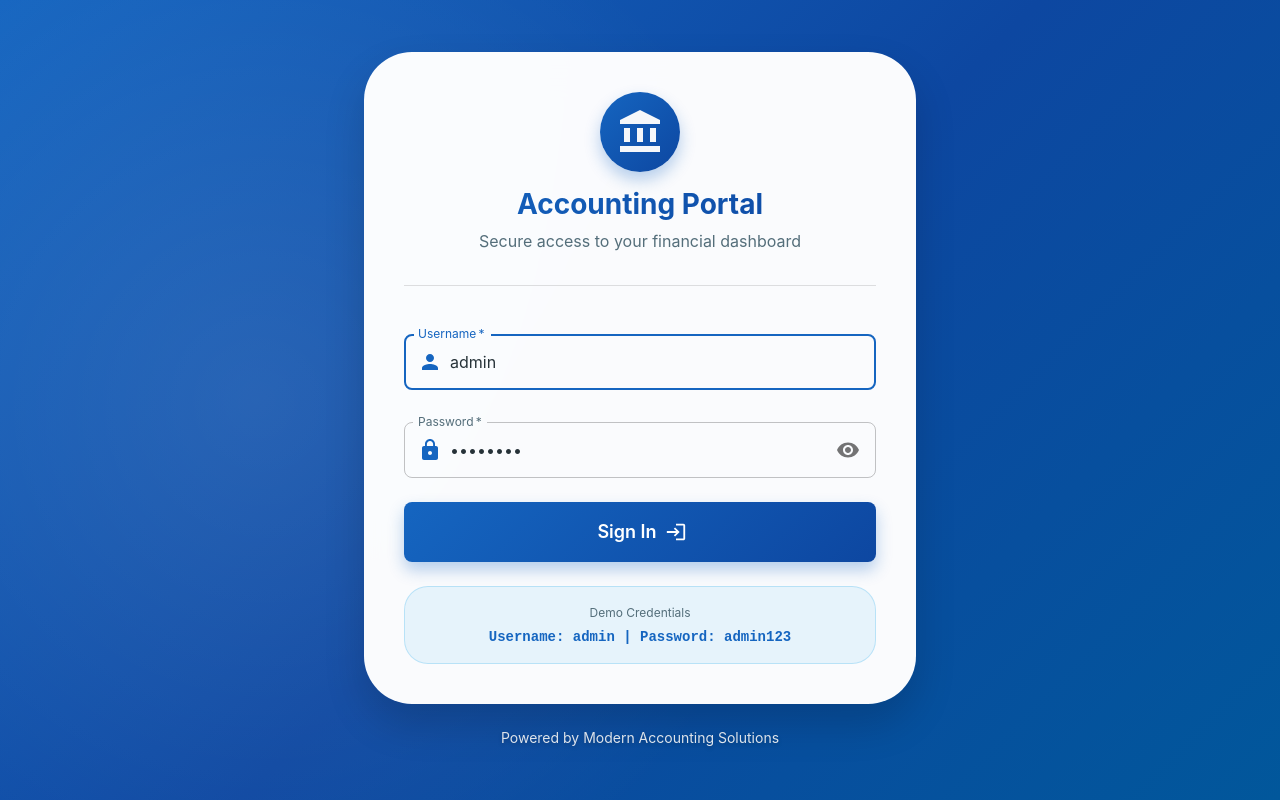
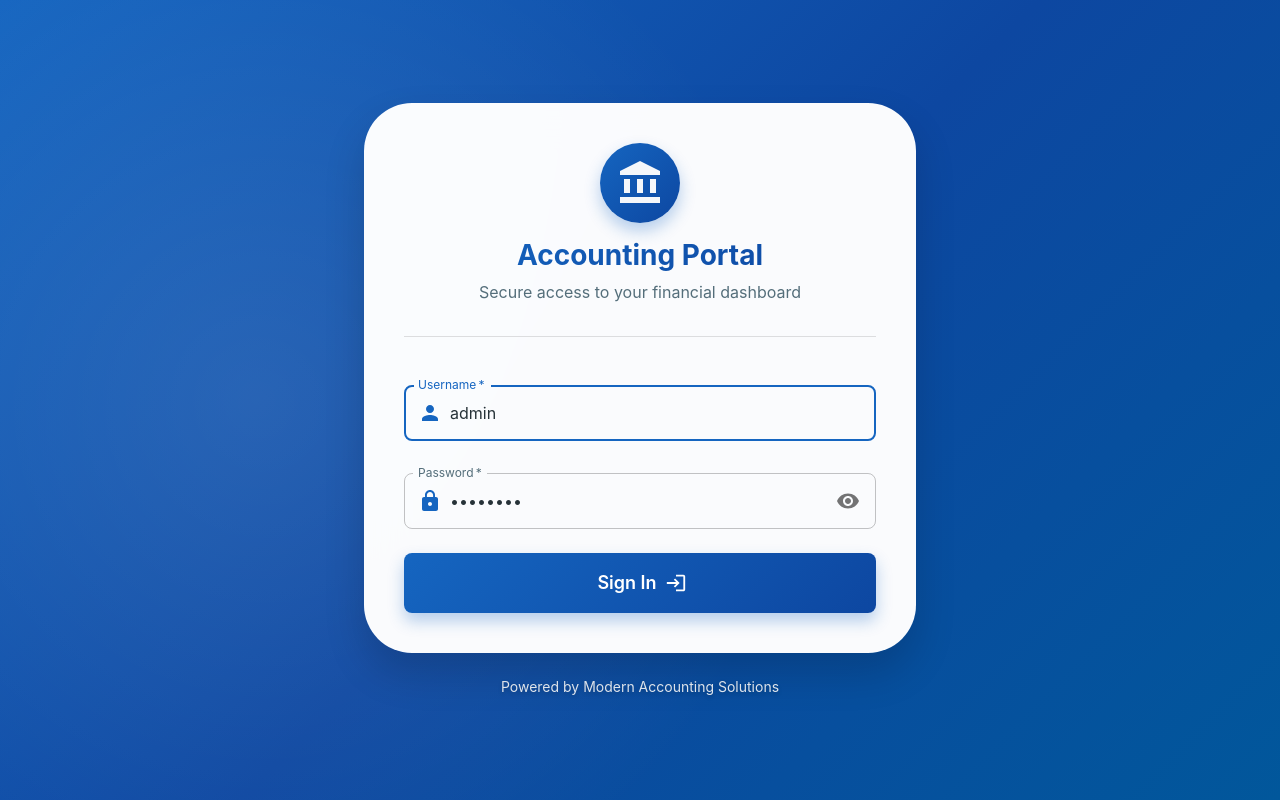
Before and after one commit to kyle-richards94/accounting-portal, a Next.js app: page /login in a window 1280 px wide. Built offline with nearby package versions, Linux system fonts and the light colour scheme; no server answers; the database is empty.

Commit message:
feat: remove demo credentials from login page

```diff
--- a/app/login/page.tsx
+++ b/app/login/page.tsx
@@ -218,28 +218,6 @@ export default function LoginPage() {
             >
               Sign In
             </Button>
-
-            <Box
-              sx={{
-                mt: 3,
-                p: 2,
-                borderRadius: 2,
-                bgcolor: 'rgba(3, 155, 229, 0.08)',
-                border: '1px solid',
-                borderColor: 'rgba(3, 155, 229, 0.2)',
-              }}
-            >
-              <Typography variant="caption" color="text.secondary" display="block" align="center">
-                Demo Credentials
-              </Typography>
-              <Typography
-                variant="body2"
-                align="center"
-                sx={{ fontFamily: 'monospace', fontWeight: 600, color: 'primary.main', mt: 0.5 }}
-              >
-                Username: {HARDCODED_USERNAME} | Password: {HARDCODED_PASSWORD}
-              </Typography>
-            </Box>
           </Box>
         </Paper>
 
```
